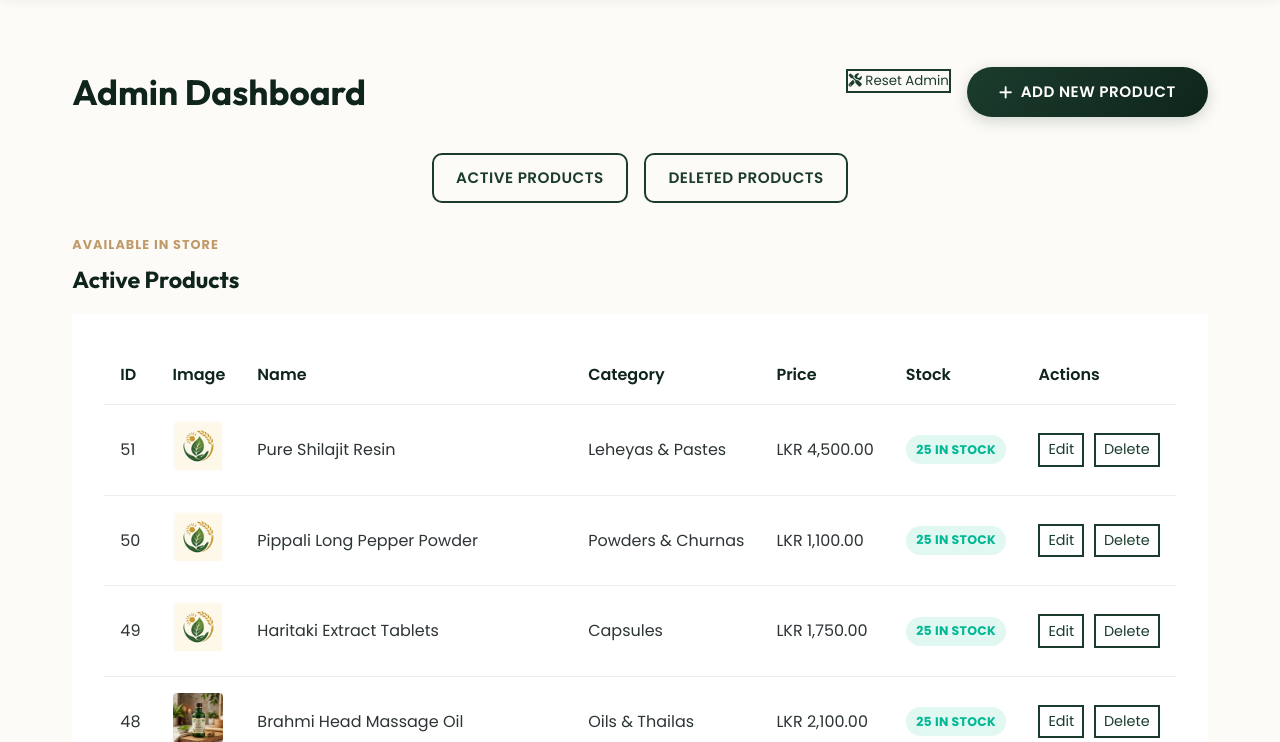
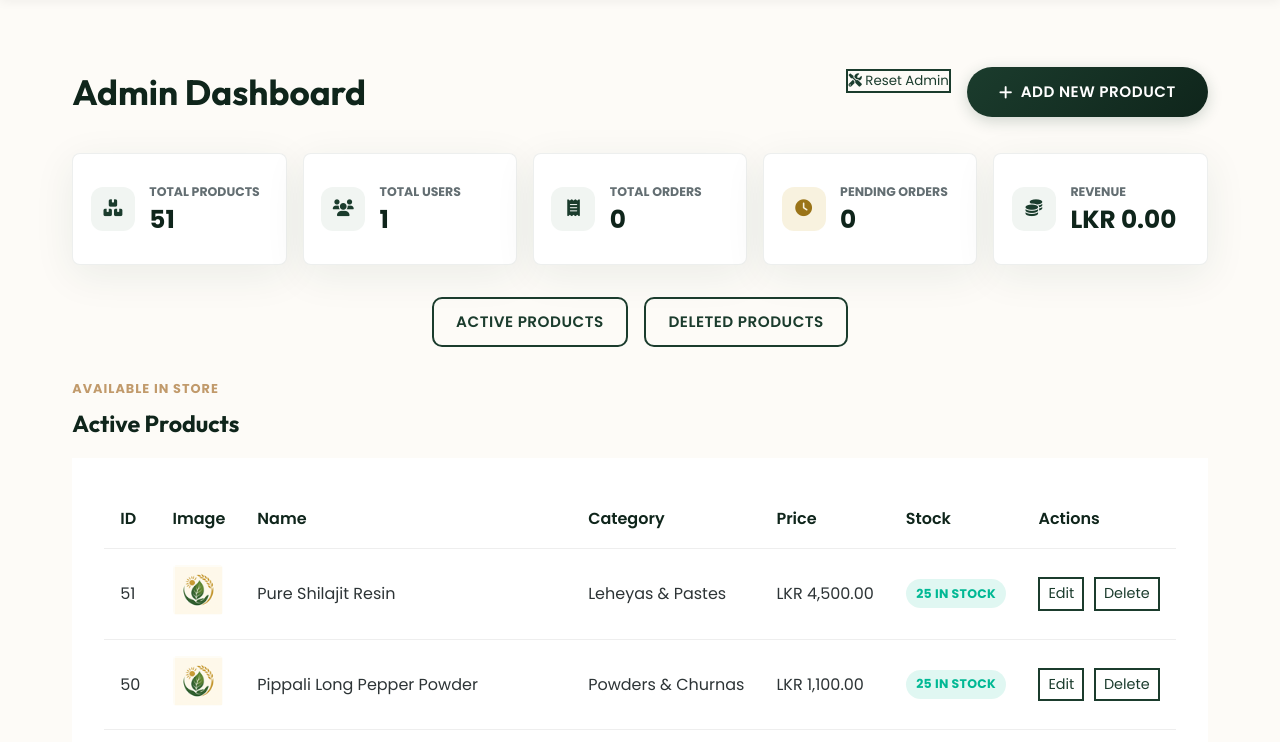
Before and after one commit to HarshaPriyankara/L2S1_Ecommerce_Project, a PHP site: page /admin.php in a window 1280 px wide. Shown: the part 92-834 px from the top of the page. Run offline with PHP 8.4, Linux system fonts and the light colour scheme; a user stored in the database is signed in; data comes from the database, SQL or seed files in the repository; data that the repository does not hold is empty.

Commit message:
add admin summary dashboard with product, user, order counts and revenue display

```diff
--- a/admin.php
+++ b/admin.php
@@ -100,6 +100,39 @@ if (isset($_POST['reset_admin'])) {
         }
     }
 }
+
+$summary = [
+    'total_products' => 0,
+    'total_users' => 0,
+    'total_orders' => 0,
+    'pending_orders' => 0,
+    'revenue' => 0,
+];
+
+$summary_result = $conn->query("SELECT COUNT(*) AS total_products FROM products WHERE is_deleted = 0");
+if ($summary_result) {
+    $summary['total_products'] = (int) $summary_result->fetch_assoc()['total_products'];
+}
+
+$summary_result = $conn->query("SELECT COUNT(*) AS total_users FROM users");
+if ($summary_result) {
+    $summary['total_users'] = (int) $summary_result->fetch_assoc()['total_users'];
+}
+
+$summary_result = $conn->query("SELECT COUNT(*) AS total_orders FROM orders");
+if ($summary_result) {
+    $summary['total_orders'] = (int) $summary_result->fetch_assoc()['total_orders'];
+}
+
+$summary_result = $conn->query("SELECT COUNT(*) AS pending_orders FROM orders WHERE status = 'pending'");
+if ($summary_result) {
+    $summary['pending_orders'] = (int) $summary_result->fetch_assoc()['pending_orders'];
+}
+
+$summary_result = $conn->query("SELECT COALESCE(SUM(total_price), 0) AS revenue FROM orders WHERE status = 'completed'");
+if ($summary_result) {
+    $summary['revenue'] = (float) $summary_result->fetch_assoc()['revenue'];
+}
 ?>
 
 <div class="container">
@@ -120,6 +153,44 @@ if (isset($_POST['reset_admin'])) {
     <?php if ($error): ?>
         <div class="alert alert-error"><?php echo htmlspecialchars($error); ?></div>
     <?php endif; ?>
+
+    <div class="admin-summary-grid">
+        <a href="#active-products" class="admin-summary-card">
+            <span class="admin-summary-icon"><i class="fas fa-boxes-stacked"></i></span>
+            <div>
+                <span>Total Products</span>
+                <strong><?php echo number_format($summary['total_products']); ?></strong>
+            </div>
+        </a>
+        <a href="admin_users.php" class="admin-summary-card">
+            <span class="admin-summary-icon"><i class="fas fa-users"></i></span>
+            <div>
+                <span>Total Users</span>
+                <strong><?php echo number_format($summary['total_users']); ?></strong>
+            </div>
+        </a>
+        <a href="admin_orders.php" class="admin-summary-card">
+            <span class="admin-summary-icon"><i class="fas fa-receipt"></i></span>
+            <div>
+                <span>Total Orders</span>
+                <strong><?php echo number_format($summary['total_orders']); ?></strong>
+            </div>
+        </a>
+        <a href="admin_orders.php" class="admin-summary-card">
+            <span class="admin-summary-icon admin-summary-warning"><i class="fas fa-clock"></i></span>
+            <div>
+                <span>Pending Orders</span>
+                <strong><?php echo number_format($summary['pending_orders']); ?></strong>
+            </div>
+        </a>
+        <a href="admin_orders.php" class="admin-summary-card admin-summary-revenue">
+            <span class="admin-summary-icon"><i class="fas fa-coins"></i></span>
+            <div>
+                <span>Revenue</span>
+                <strong>LKR <?php echo number_format($summary['revenue'], 2); ?></strong>
+            </div>
+        </a>
+    </div>
 
     <div class="admin-product-tabs">
         <a href="#active-products" class="btn btn-outline">Active Products</a>
--- a/assets/css/style.css
+++ b/assets/css/style.css
@@ -1709,6 +1709,67 @@ footer .brand-name {
     background: #fbfcfb;
 }
 
+.admin-summary-grid {
+    display: grid;
+    grid-template-columns: repeat(5, minmax(0, 1fr));
+    gap: 1rem;
+    margin-bottom: 2rem;
+}
+
+.admin-summary-card {
+    display: flex;
+    align-items: center;
+    gap: 0.9rem;
+    min-height: 112px;
+    padding: 1.1rem;
+    border: 1px solid rgba(27, 60, 45, 0.08);
+    border-radius: var(--radius-sm);
+    background: var(--white);
+    box-shadow: var(--shadow-premium);
+}
+
+.admin-summary-card:hover {
+    transform: translateY(-3px);
+    box-shadow: var(--shadow-float);
+}
+
+.admin-summary-icon {
+    width: 44px;
+    height: 44px;
+    border-radius: 12px;
+    display: inline-flex;
+    align-items: center;
+    justify-content: center;
+    flex: 0 0 auto;
+    background: var(--primary-light);
+    color: var(--primary-color);
+    font-size: 1.05rem;
+}
+
+.admin-summary-warning {
+    background: rgba(212, 175, 55, 0.16);
+    color: #9a7418;
+}
+
+.admin-summary-card span:not(.admin-summary-icon) {
+    display: block;
+    margin-bottom: 0.25rem;
+    color: var(--text-light);
+    font-size: 0.78rem;
+    font-weight: 800;
+    text-transform: uppercase;
+}
+
+.admin-summary-card strong {
+    color: var(--primary-dark);
+    font-size: 1.55rem;
+    line-height: 1.1;
+}
+
+.admin-summary-revenue {
+    grid-column: span 1;
+}
+
 .admin-product-tabs {
     display: flex;
     justify-content: center;
@@ -1830,6 +1891,24 @@ th {
     }
 }
 
+@media (max-width: 1080px) {
+    .admin-summary-grid {
+        grid-template-columns: repeat(2, minmax(0, 1fr));
+    }
+
+    .admin-summary-revenue {
+        grid-column: span 2;
+    }
+}
+
+@media (max-width: 620px) {
+    .admin-summary-grid,
+    .admin-summary-revenue {
+        grid-template-columns: 1fr;
+        grid-column: span 1;
+    }
+}
+
 /* Alerts */
 .alert {
     padding: 1rem;
```
